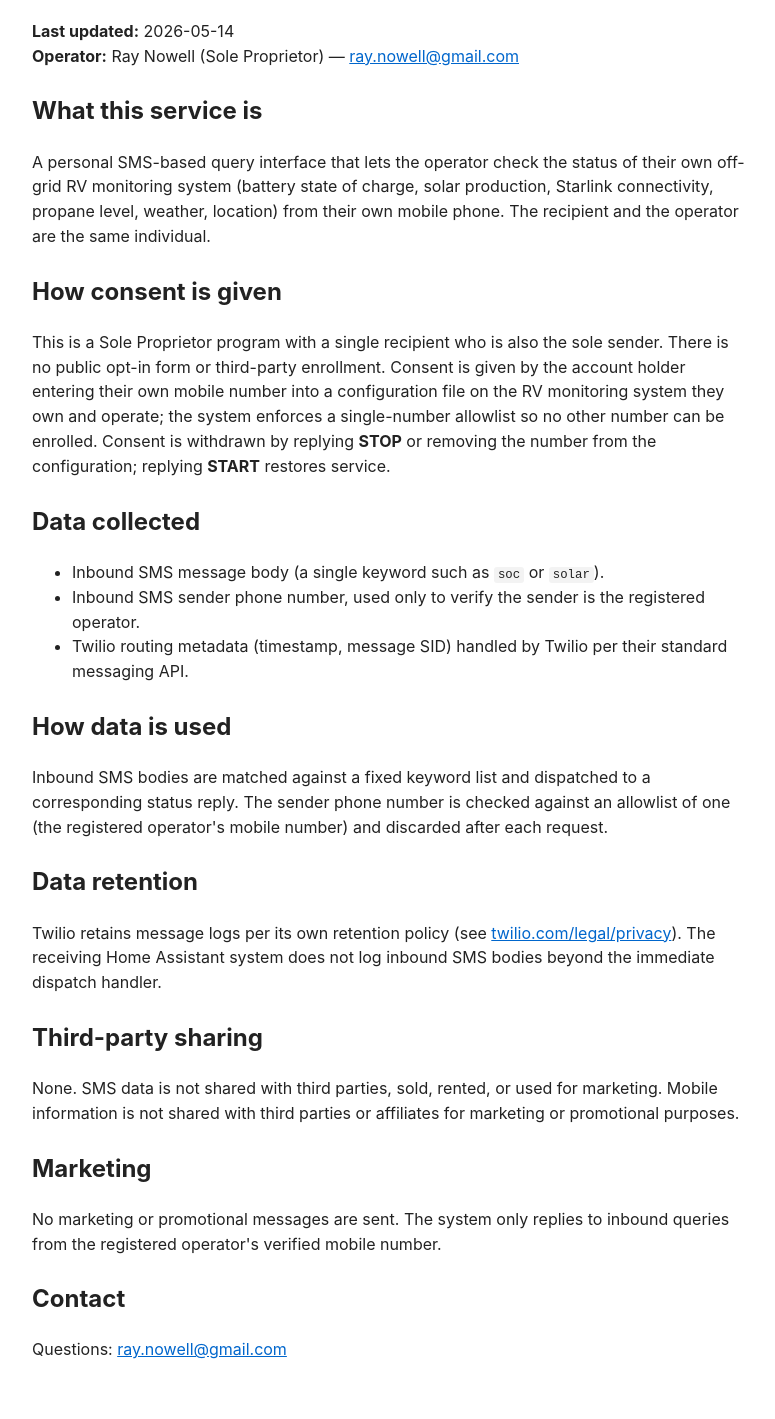
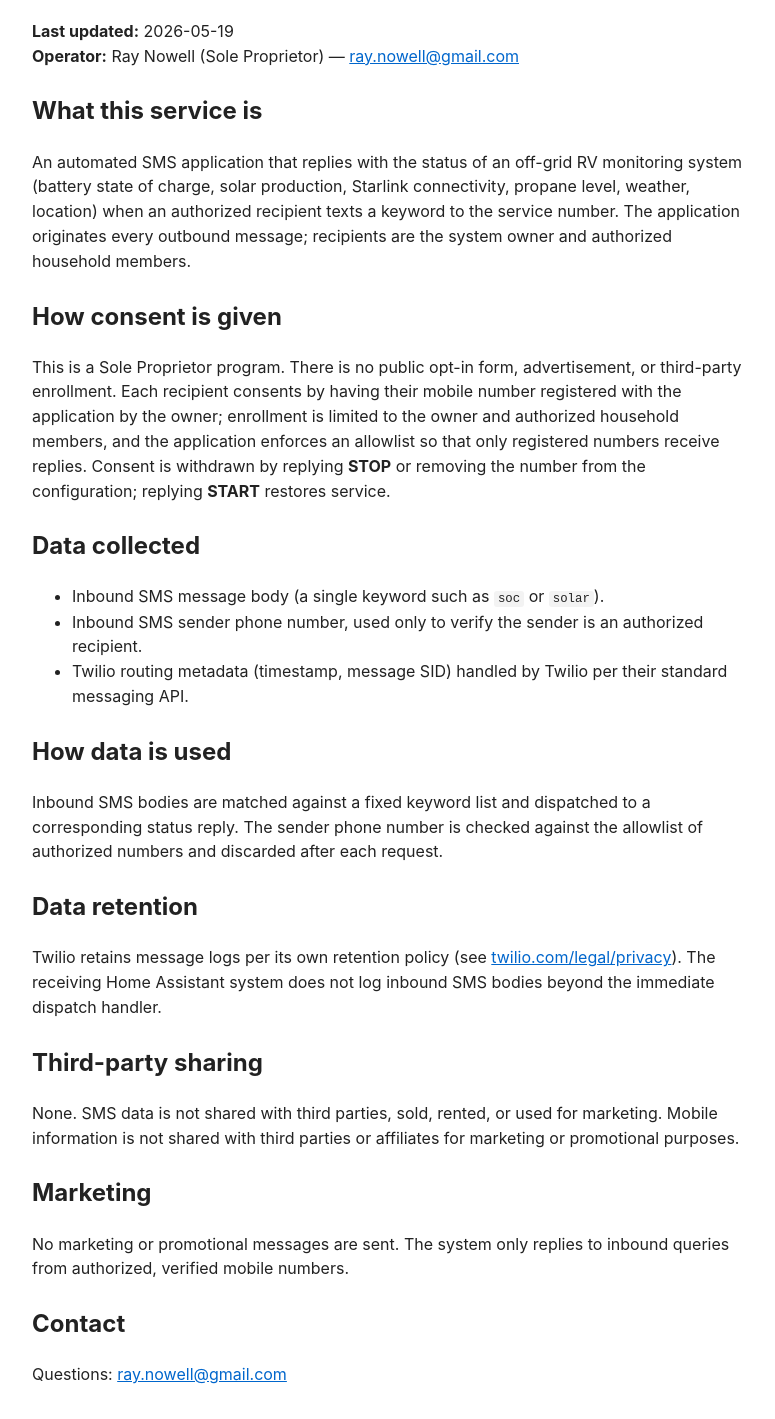
Before and after one commit to rn123/aliner-sms-policy, a plain HTML site: page privacy/index.html in a window 1280 px wide. Shown: the part 90-1509 px from the top of the page, without its empty margins (248-1023 px from the left). Before the commit the page ends 1484 px from the top, so only its background shows below. Drawn offline with Linux system fonts and the light colour scheme.

Commit message:
Reframe consent/sender language A2P (fix 30912 P2P framing)
The campaign was rejected by TCR with error 30912 (person-to-person
messaging). The policy pages mirrored the same P2P framing that triggered it,
and the "single-number allowlist" claim contradicted the new campaign's
owner+household recipient framing.

- Application (not a person) originates every outbound message
- Recipients are the owner + authorized household members
- "allowlist of authorized numbers" instead of "single-number allowlist"
- Drop "personal", "same individual", "sole sender = recipient", "no audience"
- Bump Last updated to 2026-05-19

```diff
--- a/privacy/index.html
+++ b/privacy/index.html
@@ -16,24 +16,24 @@
 <body>
 <h1>Privacy Policy — A-Liner SMS Status Bridge</h1>
 
-<p><strong>Last updated:</strong> 2026-05-14<br>
+<p><strong>Last updated:</strong> 2026-05-19<br>
 <strong>Operator:</strong> Ray Nowell (Sole Proprietor) — <a href="mailto:ray.nowell@gmail.com">ray.nowell@gmail.com</a></p>
 
 <h2>What this service is</h2>
-<p>A personal SMS-based query interface that lets the operator check the status of their own off-grid RV monitoring system (battery state of charge, solar production, Starlink connectivity, propane level, weather, location) from their own mobile phone. The recipient and the operator are the same individual.</p>
+<p>An automated SMS application that replies with the status of an off-grid RV monitoring system (battery state of charge, solar production, Starlink connectivity, propane level, weather, location) when an authorized recipient texts a keyword to the service number. The application originates every outbound message; recipients are the system owner and authorized household members.</p>
 
 <h2>How consent is given</h2>
-<p>This is a Sole Proprietor program with a single recipient who is also the sole sender. There is no public opt-in form or third-party enrollment. Consent is given by the account holder entering their own mobile number into a configuration file on the RV monitoring system they own and operate; the system enforces a single-number allowlist so no other number can be enrolled. Consent is withdrawn by replying <strong>STOP</strong> or removing the number from the configuration; replying <strong>START</strong> restores service.</p>
+<p>This is a Sole Proprietor program. There is no public opt-in form, advertisement, or third-party enrollment. Each recipient consents by having their mobile number registered with the application by the owner; enrollment is limited to the owner and authorized household members, and the application enforces an allowlist so that only registered numbers receive replies. Consent is withdrawn by replying <strong>STOP</strong> or removing the number from the configuration; replying <strong>START</strong> restores service.</p>
 
 <h2>Data collected</h2>
 <ul>
   <li>Inbound SMS message body (a single keyword such as <code>soc</code> or <code>solar</code>).</li>
-  <li>Inbound SMS sender phone number, used only to verify the sender is the registered operator.</li>
+  <li>Inbound SMS sender phone number, used only to verify the sender is an authorized recipient.</li>
   <li>Twilio routing metadata (timestamp, message SID) handled by Twilio per their standard messaging API.</li>
 </ul>
 
 <h2>How data is used</h2>
-<p>Inbound SMS bodies are matched against a fixed keyword list and dispatched to a corresponding status reply. The sender phone number is checked against an allowlist of one (the registered operator's mobile number) and discarded after each request.</p>
+<p>Inbound SMS bodies are matched against a fixed keyword list and dispatched to a corresponding status reply. The sender phone number is checked against the allowlist of authorized numbers and discarded after each request.</p>
 
 <h2>Data retention</h2>
 <p>Twilio retains message logs per its own retention policy (see <a href="https://www.twilio.com/legal/privacy">twilio.com/legal/privacy</a>). The receiving Home Assistant system does not log inbound SMS bodies beyond the immediate dispatch handler.</p>
@@ -42,7 +42,7 @@
 <p>None. SMS data is not shared with third parties, sold, rented, or used for marketing. Mobile information is not shared with third parties or affiliates for marketing or promotional purposes.</p>
 
 <h2>Marketing</h2>
-<p>No marketing or promotional messages are sent. The system only replies to inbound queries from the registered operator's verified mobile number.</p>
+<p>No marketing or promotional messages are sent. The system only replies to inbound queries from authorized, verified mobile numbers.</p>
 
 <h2>Contact</h2>
 <p>Questions: <a href="mailto:ray.nowell@gmail.com">ray.nowell@gmail.com</a></p>
```
Also changed, not shown: index.html (+1 -1 lines), privacy.html (+6 -6 lines), terms.html (+4 -4 lines), terms/index.html (+4 -4 lines).
